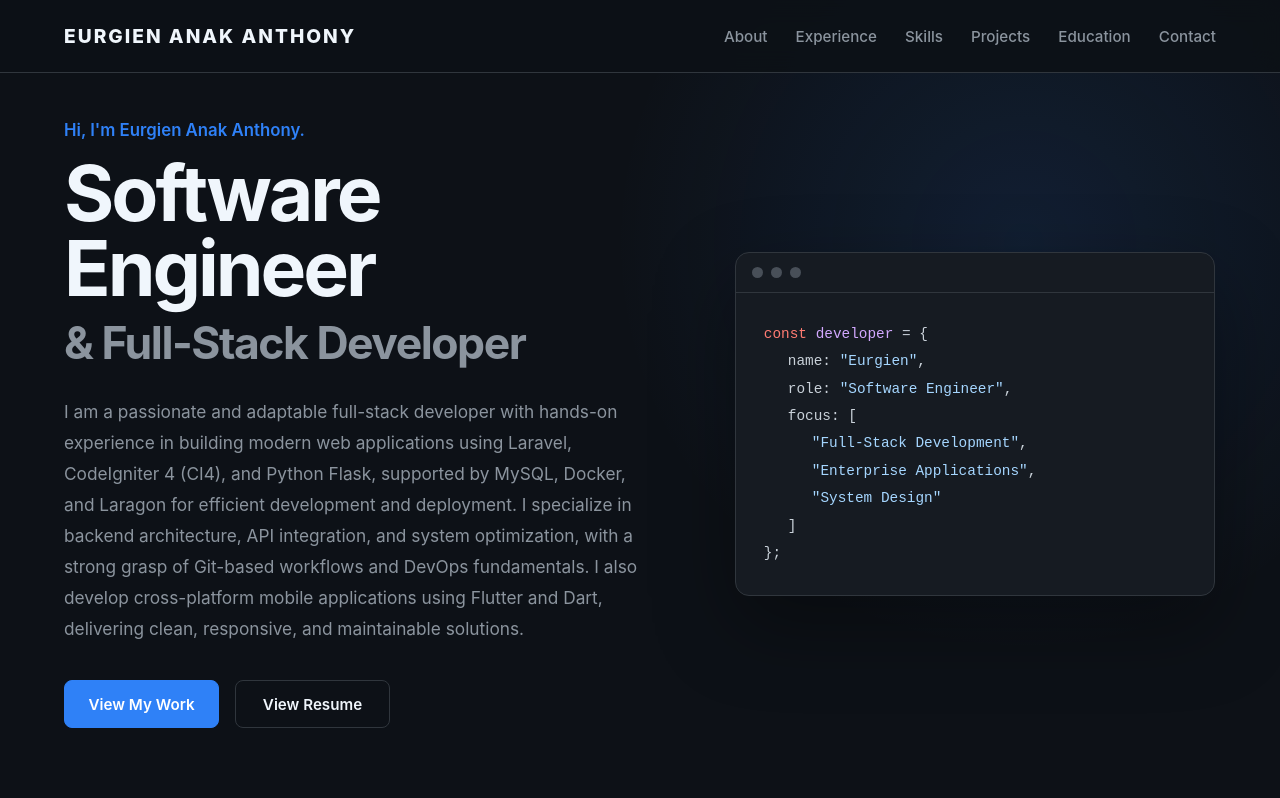
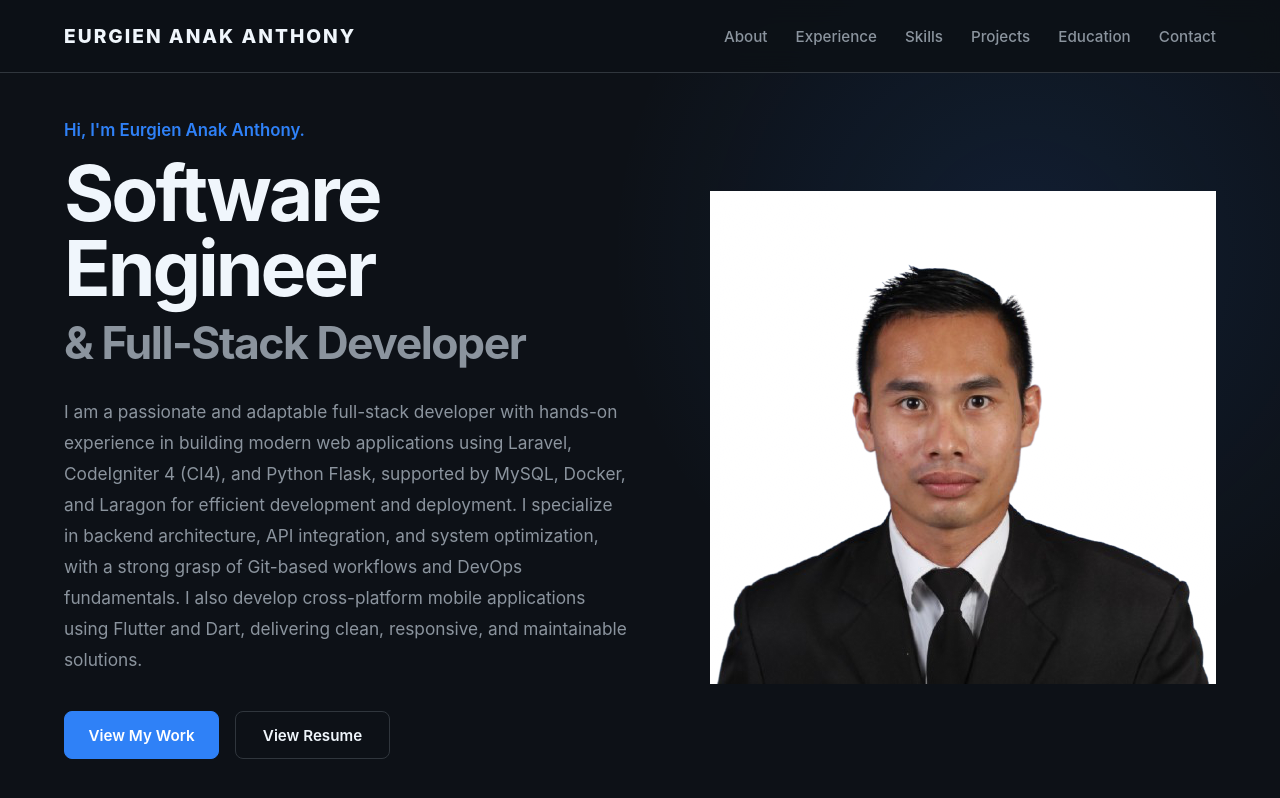
Before and after one commit to Agien99/agien99.github.io, a React (Vite) app: page / in a window 1280 px wide. Shown: the top 798 px of the page. Built offline with nearby package versions, Linux system fonts and the light colour scheme.

Commit message:
Updated Image

```diff
--- a/src/components/Hero/Hero.jsx
+++ b/src/components/Hero/Hero.jsx
@@ -38,59 +38,12 @@ function Hero() {
         </div>
 
         <div className="hero-visual">
-          <div className="hero-code-card">
-            <div className="code-card-header">
-              <span />
-              <span />
-              <span />
-            </div>
-
-            <div className="code-card-body">
-              <p>
-                <span className="code-keyword">const</span>{' '}
-                <span className="code-variable">developer</span> = {'{'}
-              </p>
-
-              <p className="code-indent">
-                name:{' '}
-                <span className="code-string">"Eurgien"</span>,
-              </p>
-
-              <p className="code-indent">
-                role:{' '}
-                <span className="code-string">
-                  "Software Engineer"
-                </span>,
-              </p>
-
-              <p className="code-indent">
-                focus: [
-              </p>
-
-              <p className="code-double-indent">
-                <span className="code-string">
-                  "Full-Stack Development"
-                </span>,
-              </p>
-
-              <p className="code-double-indent">
-                <span className="code-string">
-                  "Enterprise Applications"
-                </span>,
-              </p>
-
-              <p className="code-double-indent">
-                <span className="code-string">
-                  "System Design"
-                </span>
-              </p>
-
-              <p className="code-indent">
-                ]
-              </p>
-
-              <p>{'}'};</p>
-            </div>
+          <div className="profile-image-container">
+            <img
+              src="/images/profile/eurgien-profile.PNG"
+              alt="Eurgien Anak Anthony"
+              className="profile-image"
+            />
           </div>
         </div>
       </div>
```
Also changed, not shown: public/images/profile/eurgien-profile.PNG (added).
